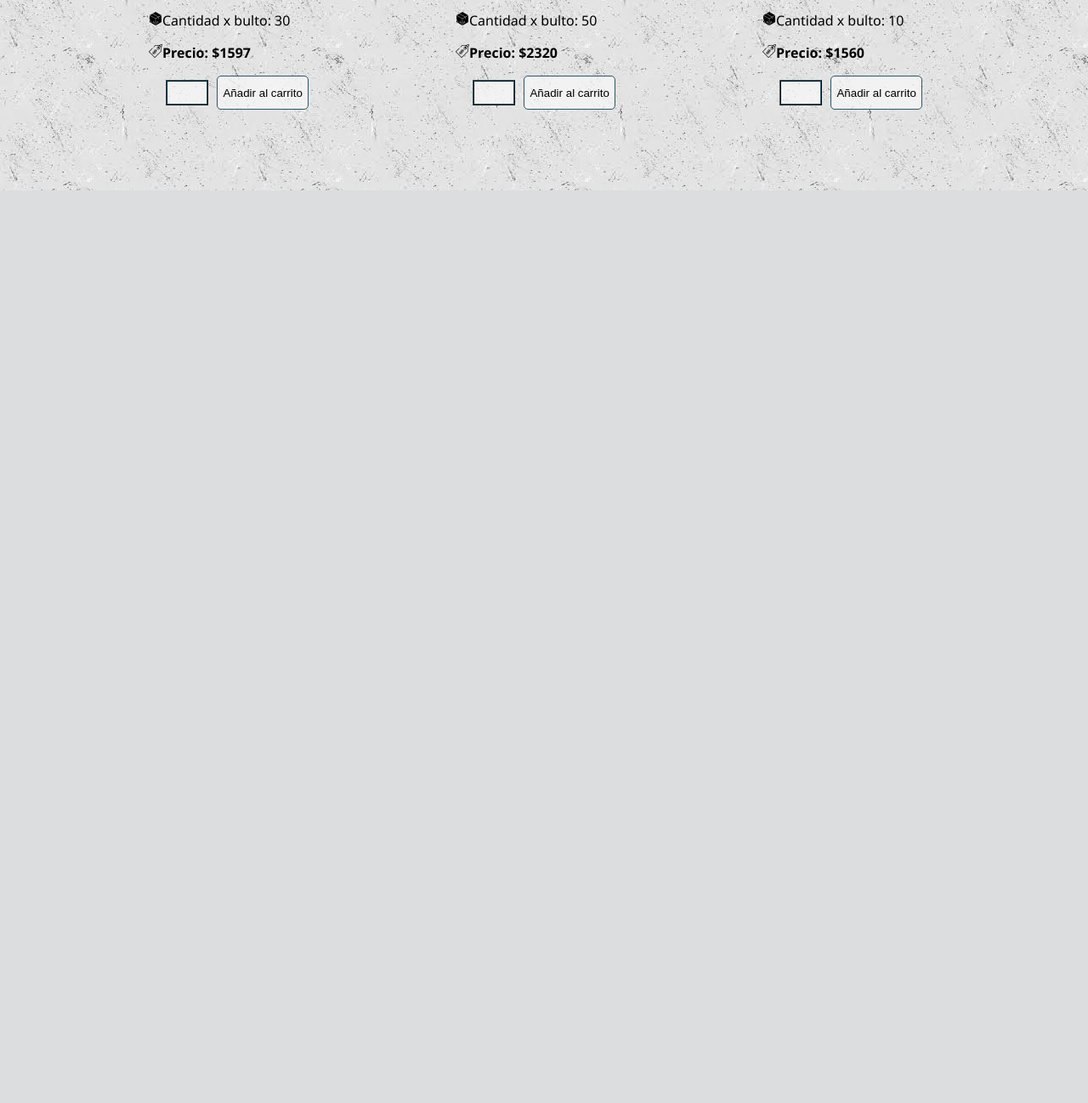
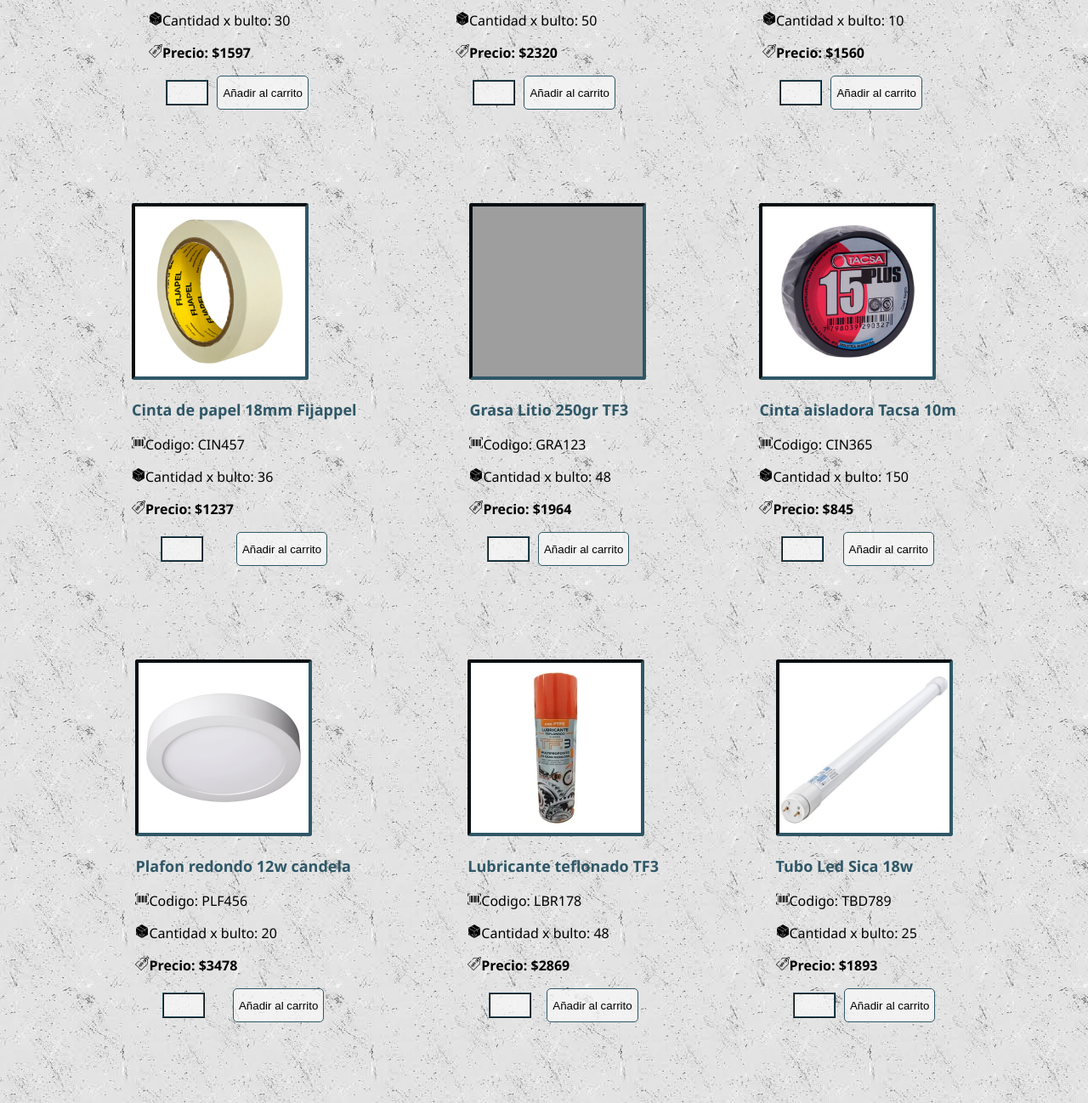
Before and after one commit to Julieta-coder/Distribuidora-Materiales-Electricos, a plain HTML site: page productos.html in a window 1280 px wide. Shown: the part 1050-2348 px from the top of the page at 85% size. Before the commit the page ends 1274 px from the top, so only its background shows below. Drawn offline with Linux system fonts and the light colour scheme; grey boxes are pictures that could not be loaded.

Commit message:
Agregado de productos

```diff
--- a/productos.html
+++ b/productos.html
@@ -77,7 +77,7 @@
 
     <div class="productos">
 
-      <div class="columna">
+        <div class="columna">
             <img src="../Distribuidora-Materiales-Electricos/imagenes/CINTA METRICA.jpg">
             <p class="nombre">Cinta metrica</p>
             <p class="codigo">Codigo: HER1789 </p>
@@ -90,7 +90,7 @@
             </div>
 
         </div>
-         <div class="columna">
+        <div class="columna">
             <img src="../Distribuidora-Materiales-Electricos/imagenes/ZAPATILLA.jpg">
             <p class="nombre">Zapatilla dos tomas</p>
             <p class="codigo">Codigo: ZAP456 </p>
@@ -103,7 +103,7 @@
             </div>
         </div>
 
-         <div class="columna">
+        <div class="columna">
             <img src="../Distribuidora-Materiales-Electricos/imagenes/PINZA UNIVERSAL.jpg">
             <p class="nombre">Pinza universal 200mm</p>
             <p class="codigo">Codigo: HER123</p>
@@ -117,5 +117,93 @@
         </div>
 
     </div>
+
+    <div class="productos">
+
+        <div class="columna">
+            <img src="../Distribuidora-Materiales-Electricos/imagenes/cinta papel.png">
+            <p class="nombre">Cinta de papel 18mm Fijappel</p>
+            <p class="codigo">Codigo: CIN457 </p>
+            <p class="bulto">Cantidad x bulto: 36</p>
+            <p class="precio">Precio: $1237</p>
+
+            <div class="cantidad">
+                <input type="number" min="1">
+                <button type="button" >Añadir al carrito</button>
+            </div>
+
+        </div>
+        <div class="columna">
+            <img src="../Distribuidora-Materiales-Electricos/imagenes/grasa litio.png">
+            <p class="nombre">Grasa Litio 250gr TF3</p>
+            <p class="codigo">Codigo: GRA123 </p>
+            <p class="bulto">Cantidad x bulto: 48</p>
+            <p class="precio">Precio: $1964</p>
+
+            <div class="cantidad">
+                <input type="number" min="1">
+                <button type="button" >Añadir al carrito</button>
+            </div>
+        </div>
+
+        <div class="columna">
+            <img src="../Distribuidora-Materiales-Electricos/imagenes/cinta tacsa.jpg">
+            <p class="nombre">Cinta aisladora Tacsa 10m</p>
+            <p class="codigo">Codigo:  CIN365</p>
+            <p class="bulto">Cantidad x bulto: 150</p>
+            <p class="precio">Precio: $845</p>
+
+            <div class="cantidad">
+                <input type="number" min="1">
+                <button type="button" >Añadir al carrito</button>
+            </div>
+        </div>
+
+    </div>
+
+
+
+    <div class="productos">
+
+        <div class="columna">
+            <img src="../Distribuidora-Materiales-Electricos/imagenes/Plafon.jpg">
+            <p class="nombre">Plafon redondo 12w candela</p>
+            <p class="codigo">Codigo: PLF456 </p>
+            <p class="bulto">Cantidad x bulto: 20</p>
+            <p class="precio">Precio: $3478</p>
+
+            <div class="cantidad">
+                <input type="number" min="1">
+                <button type="button" >Añadir al carrito</button>
+            </div>
+
+        </div>
+        <div class="columna">
+            <img src="../Distribuidora-Materiales-Electricos/imagenes/lubricante teflonado.jpg">
+            <p class="nombre">Lubricante teflonado TF3</p>
+            <p class="codigo">Codigo: LBR178</p>
+            <p class="bulto">Cantidad x bulto: 48</p>
+            <p class="precio">Precio: $2869</p>
+
+            <div class="cantidad">
+                <input type="number" min="1">
+                <button type="button" >Añadir al carrito</button>
+            </div>
+        </div>
+
+        <div class="columna">
+            <img src="../Distribuidora-Materiales-Electricos/imagenes/tubo led.jpg">
+            <p class="nombre">Tubo Led Sica 18w</p>
+            <p class="codigo">Codigo: TBD789</p>
+            <p class="bulto">Cantidad x bulto: 25</p>
+            <p class="precio">Precio: $1893</p>
+
+            <div class="cantidad">
+                <input type="number" min="1">
+                <button type="button" >Añadir al carrito</button>
+            </div>
+        </div>
+
+    </div>
 </body>
 </html>
```
Also changed, not shown: formulario.html (+16 -0 lines), imagenes/Plafon.jpg (added), imagenes/cinta papel.png (added), imagenes/cinta tacsa.jpg (added), imagenes/lubricante teflonado.jpg (added), imagenes/reflectores.jpg (added), imagenes/tubo led.jpg (added), 1 other file.
